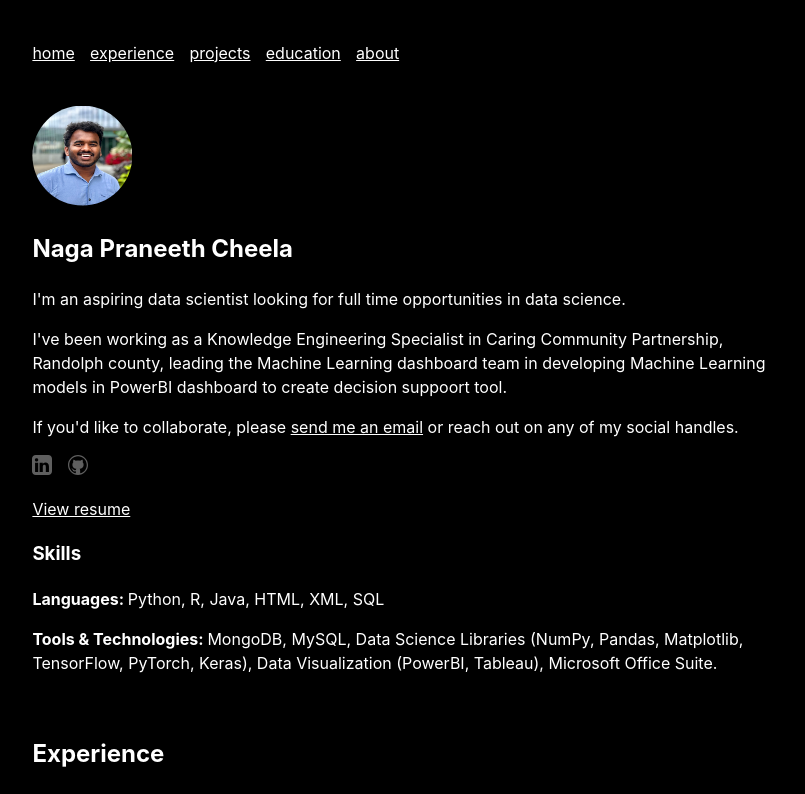
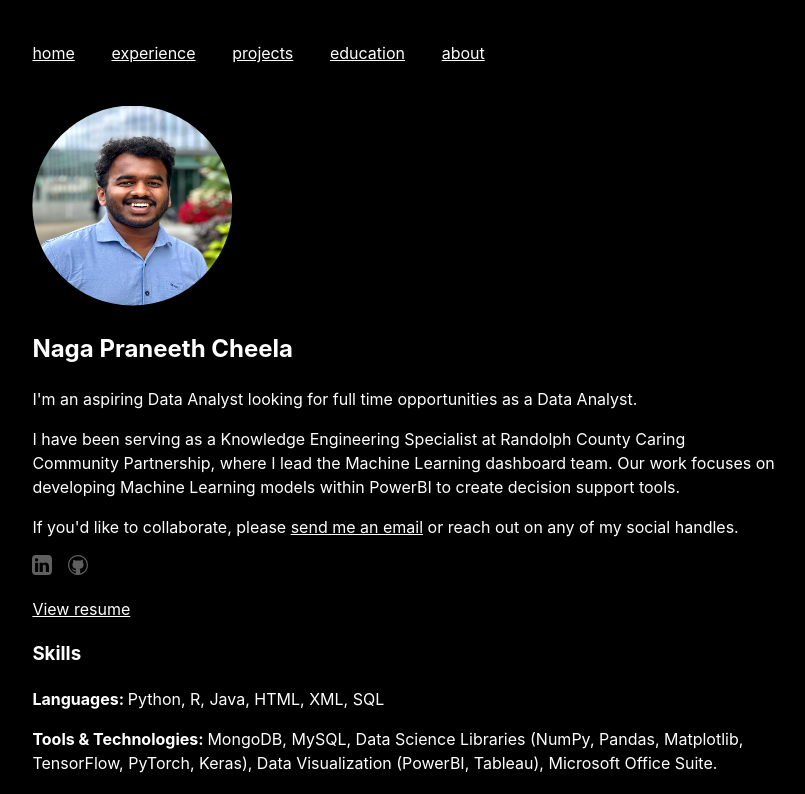
Before and after one commit to nagapraneeth02/portfolio, a React (Vite) app: page / in a window 1280 px wide. Shown: the top 794 px of the page, without its empty margins (236-1041 px from the left). Built offline with nearby package versions, Linux system fonts and the light colour scheme.

Commit message:
Updated PP Size

```diff
--- a/src/components/Home.tsx
+++ b/src/components/Home.tsx
@@ -41,14 +41,13 @@ function HomePage() {
         <h2 className="heading">Naga Praneeth Cheela</h2>
         <div className="title-bio">
           <p>
-            I'm an aspiring data scientist looking for full time opportunities
-            in data science.
+            I'm an aspiring Data Analyst looking for full time opportunities
+            as a Data Analyst.
           </p>
           <p>
-            I've been working as a Knowledge Engineering Specialist in Caring
-            Community Partnership, Randolph county, leading the Machine Learning
-            dashboard team in developing Machine Learning models in PowerBI
-            dashboard to create decision suppoort tool.
+          I have been serving as a Knowledge Engineering Specialist at Randolph County Caring Community Partnership,
+          where I lead the Machine Learning dashboard team. Our work focuses on developing Machine Learning models
+          within PowerBI to create decision support tools.
           </p>
 
           <p>
--- a/src/styles/home.css
+++ b/src/styles/home.css
@@ -13,7 +13,7 @@
 
   .nav-items {
     display: flex;
-    gap: 5%;
+    gap: 12%;
   }
 
   .nav-item {
@@ -46,6 +46,8 @@
 
   .profile-pic {
     clip-path: circle();
+    width: 200px;
+    height: 200px;
   }
   .profile-pic:hover {
     cursor: pointer;
```
